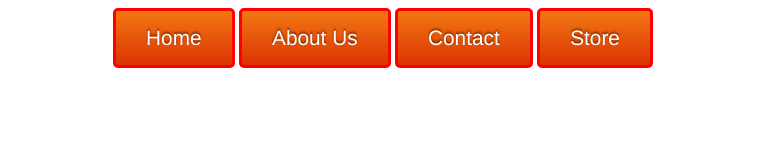
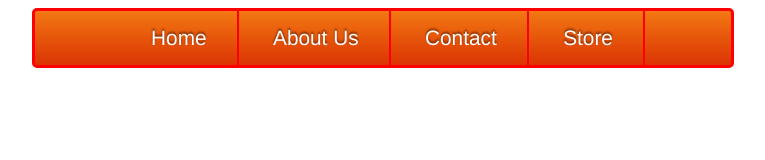
Before and after one commit to joannenguyen/css_work, a plain HTML site: page navigation3.html in a window 1280 px wide. Shown: the whole page, without its empty margins (257-1022 px from the left). Drawn offline with Linux system fonts and the light colour scheme.

Commit message:
updated orange nav bar but still needs work on border.

```diff
--- a/css/style_navigation3.css
+++ b/css/style_navigation3.css
@@ -1,8 +1,19 @@
 nav{
 	font-family: Helvetica, sans-serif;
-	background: white;
 	width: 55%;
 	margin: 0 auto;
+	border-style: solid;
+    border-color: red;
+	border-radius: 5px;
+/* Permalink - use to edit and share this gradient: http://colorzilla.com/gradient-editor/#f37813+0,db3403+100 */
+	background: #f37813; /* Old browsers */
+	background: -moz-linear-gradient(top,  #f37813 0%, #db3403 100%); /* FF3.6+ */
+	background: -webkit-gradient(linear, left top, left bottom, color-stop(0%,#f37813), color-stop(100%,#db3403)); /* Chrome,Safari4+ */
+	background: -webkit-linear-gradient(top,  #f37813 0%,#db3403 100%); /* Chrome10+,Safari5.1+ */
+	background: -o-linear-gradient(top,  #f37813 0%,#db3403 100%); /* Opera 11.10+ */
+	background: -ms-linear-gradient(top,  #f37813 0%,#db3403 100%); /* IE10+ */
+	background: linear-gradient(to bottom,  #f37813 0%,#db3403 100%); /* W3C */
+
 }
 
 ul{
@@ -15,17 +26,12 @@ ul{
 
 li{
 	display: inline-block;
+	border-right: 2px solid red;
 
 
 }
 
 a{
-
-
-	border-style: solid;
-    border-color: red;
-	border-radius: 5px;
-	background: linear-gradient(#f37813,#db3403);
 	text-decoration: none;
 	color: white;
 	display: block;
```
